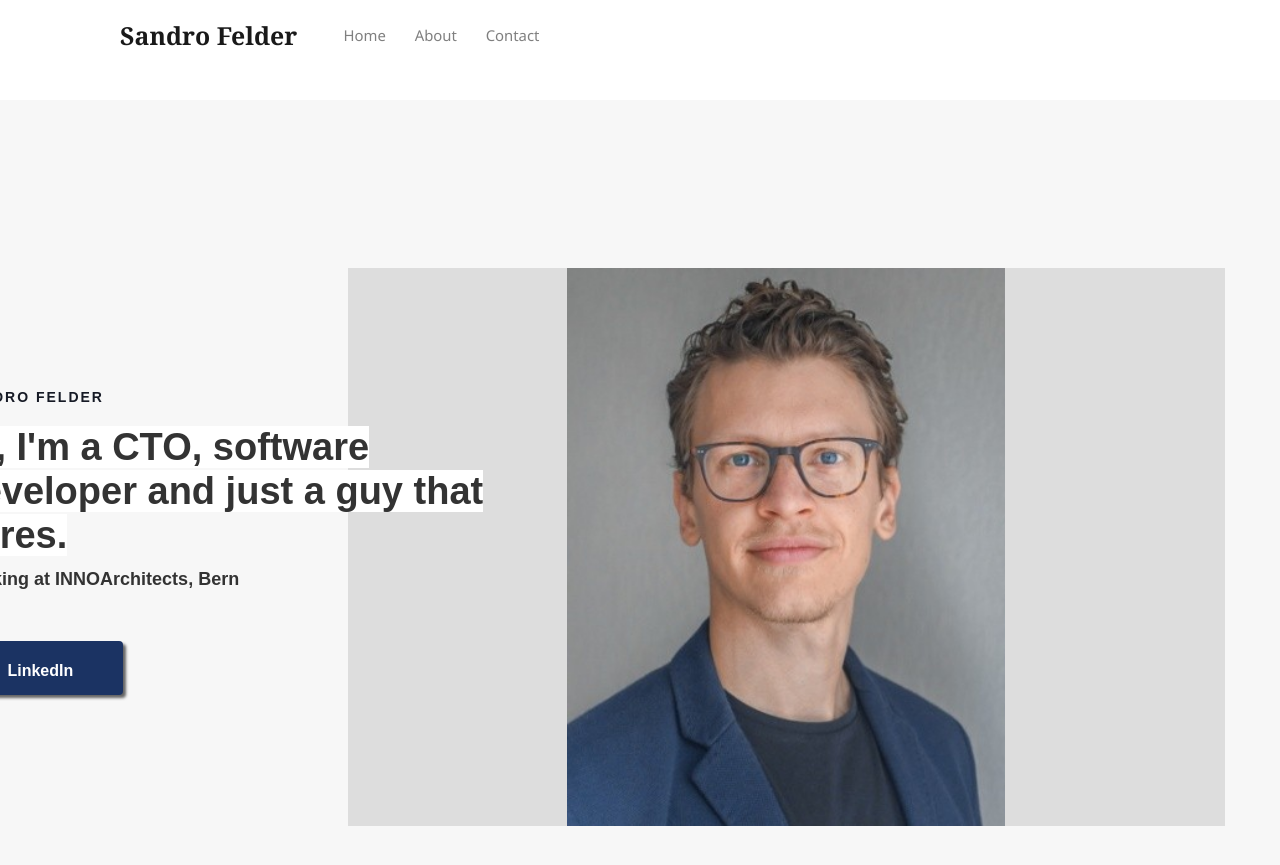
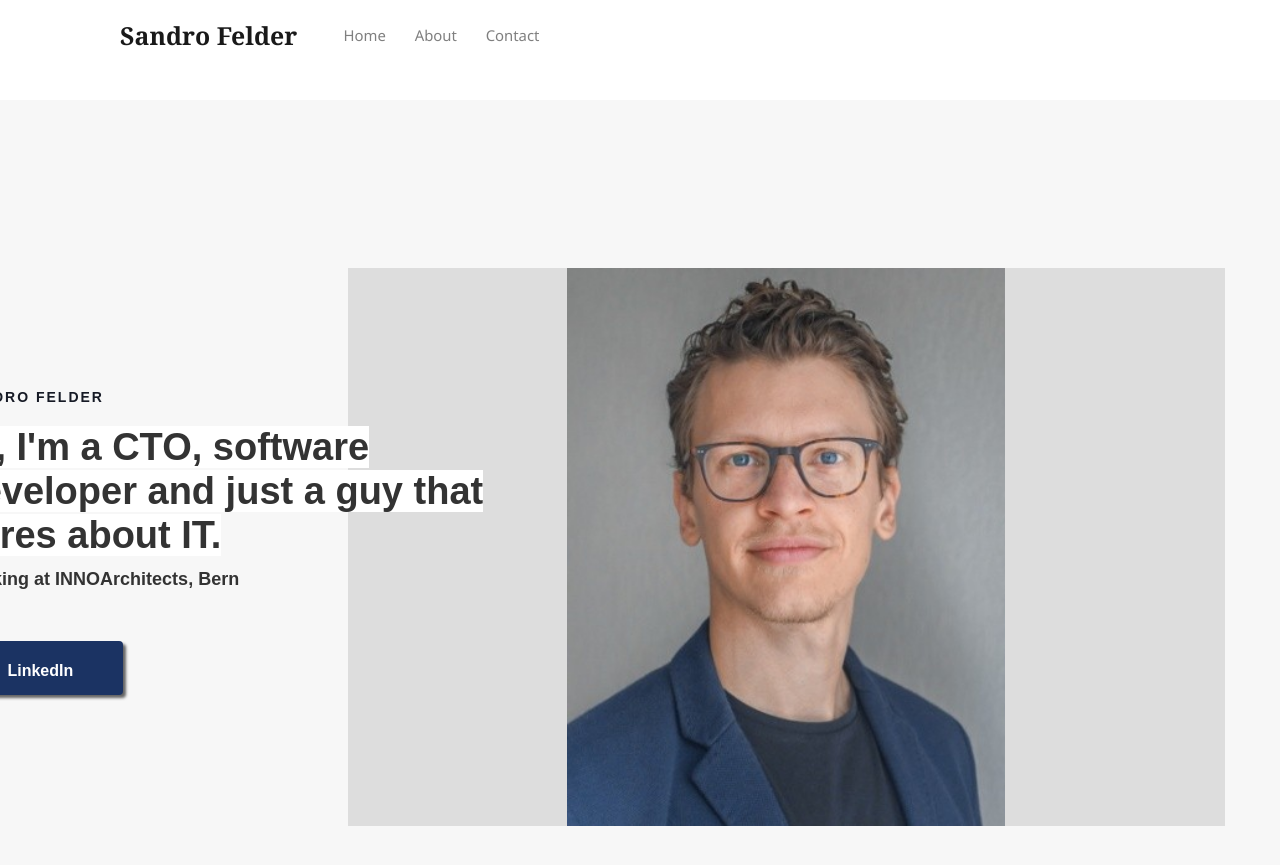
Before and after one commit to saendu/jekyll, a Jekyll site: the page built from _pages/about.html, in a window 1280 px wide and 900 px high. Shown: the top 865 px of the window. Built offline with Jekyll 4.4.1, drawn with Linux system fonts in a browser that asks for light colours; nearby versions of some CDN libraries.

Commit message:
new articles

```diff
--- a/_pages/about.html
+++ b/_pages/about.html
@@ -9,7 +9,7 @@ permalink: "/about.html"
             <div class="hero-v5">
                 <div class="hero-v5-intro">
                     <div class="mini-heading big">Sandro Felder</div>
-                    <h1 class="hero-v5-heading">Hi, I'm a CTO, software developer and just a guy that cares.</h1>
+                    <h1 class="hero-v5-heading">Hi, I'm a CTO, software developer and just a guy that cares about IT.</h1>
                     <h4 class="hero-v5-section">Working at INNOArchitects, Bern</h4>
 
                     <div class="hero-v5-links">
```
Also changed, not shown: assets/images/dapr-logo.png (added), assets/images/oam-logo.png (added), assets/images/revolution.jpg (added), assets/images/woman-code.jpg (added), 1 other file.
